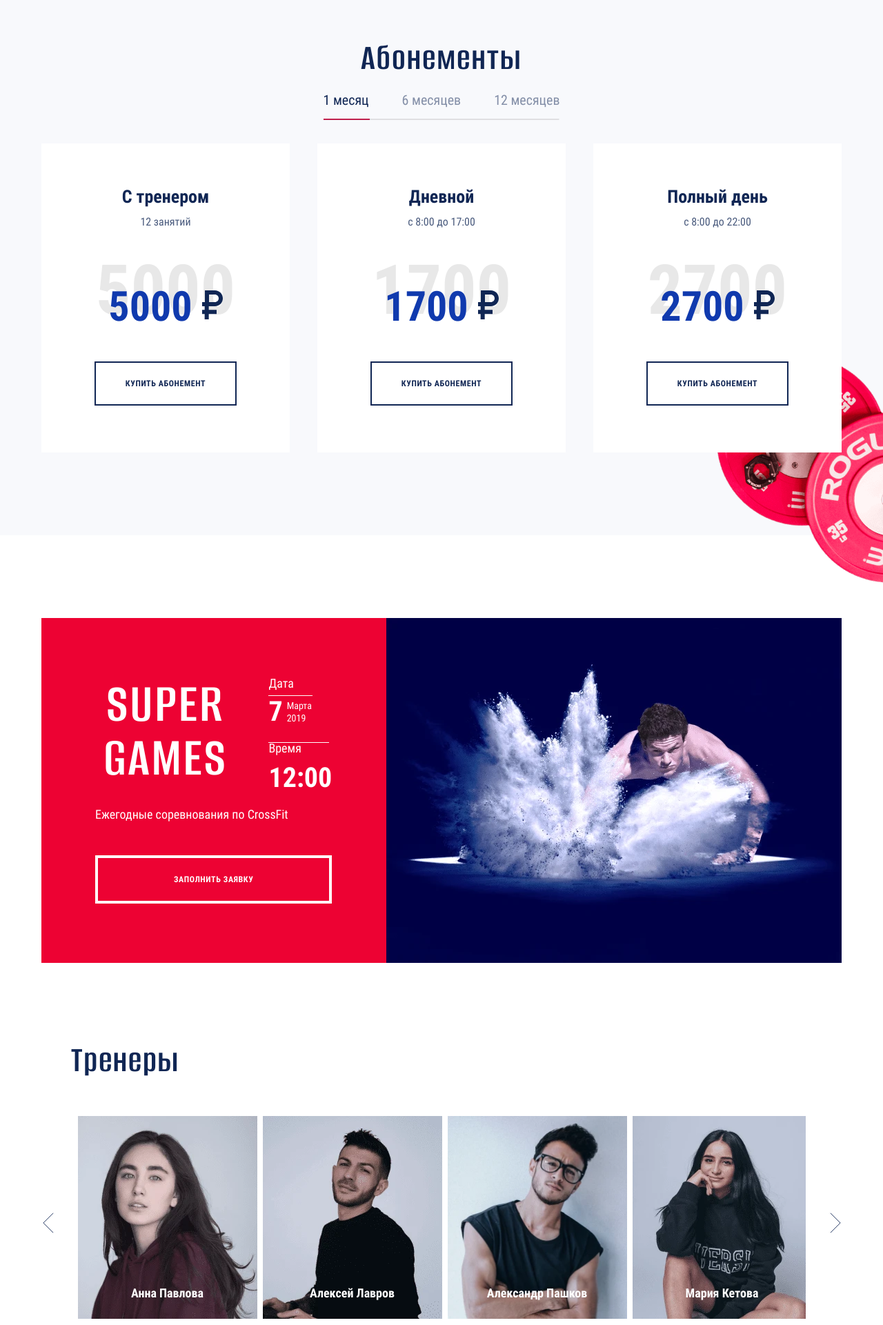
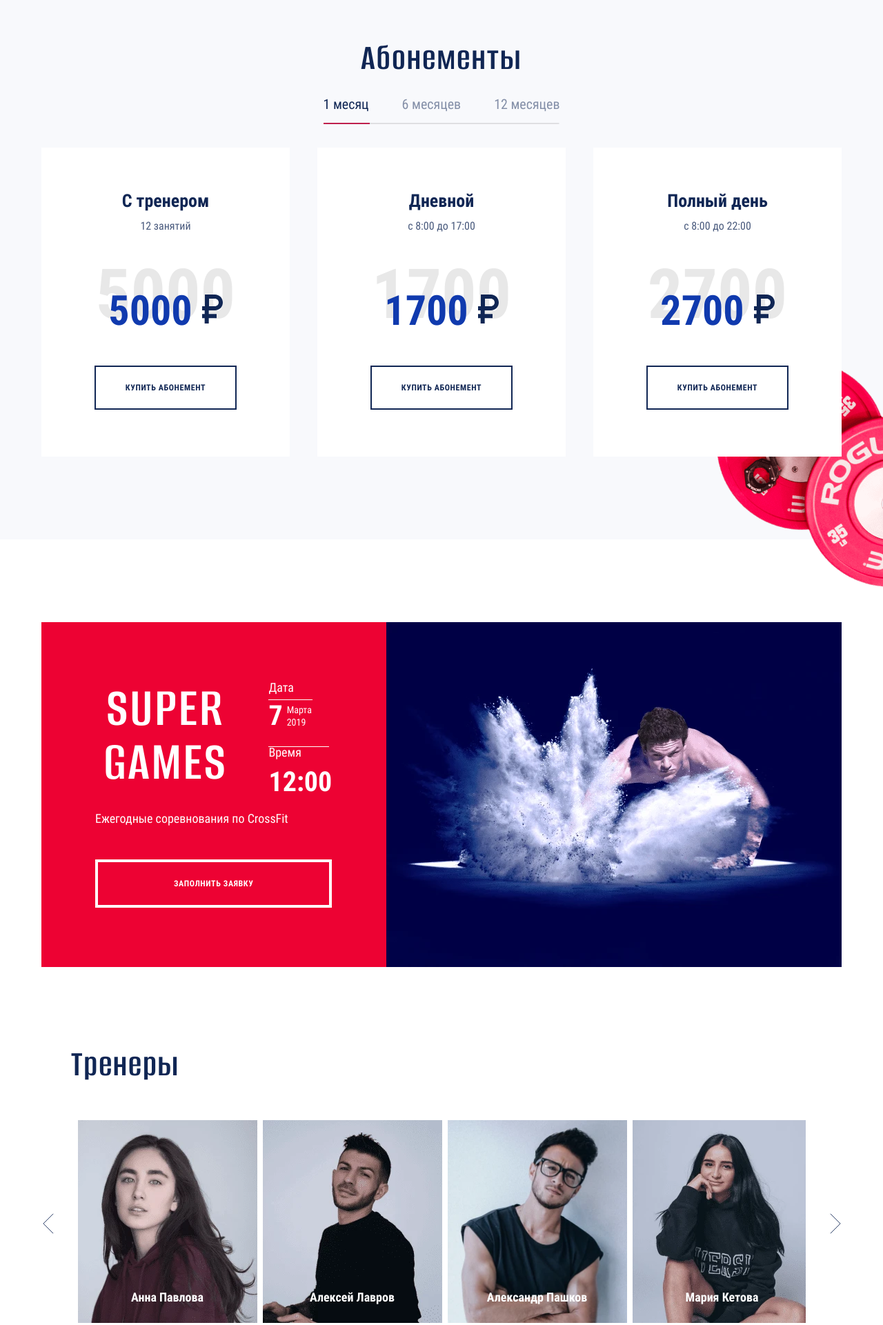
Before and after one commit to AnastasiiaKrivtsova/Fitness, a website with bundled scripts: page source/index.html in a window 1280 px wide. Shown: the part 1480-3401 px from the top of the page at 69% size. Built offline with nearby package versions, Linux system fonts and the light colour scheme; files whose address does not match are found by name.

Commit message:
финальные правки

```diff
--- a/source/sass/blocks/coaches.scss
+++ b/source/sass/blocks/coaches.scss
@@ -237,7 +237,7 @@
 
 .coaches__swiper-button {
   position: absolute;
-  top: 52%;
+  top: 51%;
   z-index: 2;
 
   width: 56px;
--- a/source/sass/blocks/reviews.scss
+++ b/source/sass/blocks/reviews.scss
@@ -13,7 +13,7 @@
   }
 
   @include vp-767 {
-    padding: 0 15px 69px;
+    padding: 55px 15px 69px;
   }
 }
 
@@ -37,7 +37,7 @@
 
   @include vp-767 {
     margin-bottom: 40px;
-    margin-top: -7px;
+    margin-top: 0;
     font-size: 32px;
   }
 }
--- a/source/sass/blocks/subscription.scss
+++ b/source/sass/blocks/subscription.scss
@@ -80,7 +80,7 @@
 }
 
 .subscription__wrapper h2 {
-  margin: 0 0 22px;
+  margin: 0 0 28px;
 
   font-weight: 600;
   font-size: 54px;
```
Also changed, not shown: build/css/style.css, build/css/style.min.css, 1 other file.
